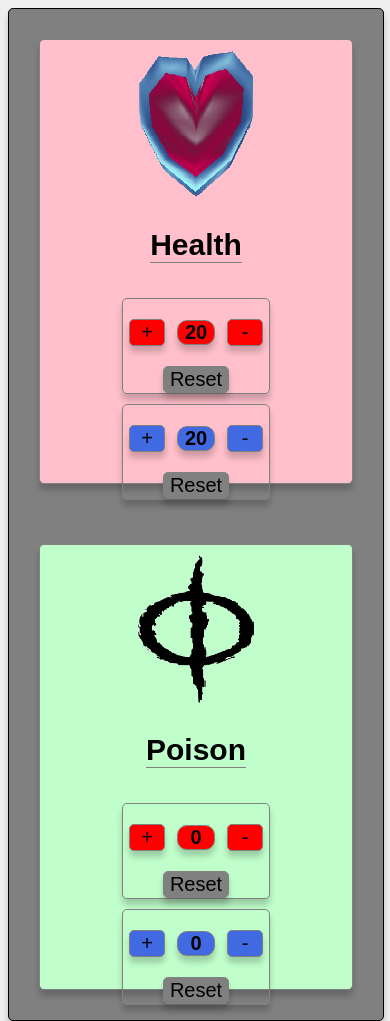
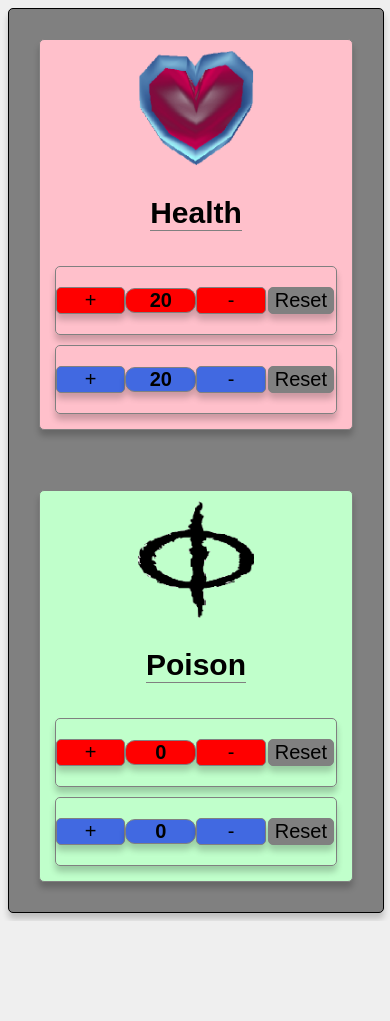
Before and after one commit to kekons4/mtg-counter, a website: page public/index.html in a window 390 px wide. Shown: the top 1021 px of the page. After the commit the page ends 921 px from the top, so only its background shows below. Drawn offline with nearby package versions, Linux system fonts and the light colour scheme; no server answers.

Commit message:
Update styles.css
added @media for better responsiveness

Co-Authored-By: tavonpour <tavonpour@users.noreply.github.com>

```diff
--- a/public/styles.css
+++ b/public/styles.css
@@ -6,7 +6,7 @@
 .container {
     display: flex;
     flex-direction: row;
-    flex-wrap: wrap;
+    flex-wrap: nowrap;
     justify-content: center;
     border: 1px black solid;
     width: 100%;
@@ -20,6 +20,7 @@
 /*-----------Health Stuff----------------------------*/
 
 .health-container {
+    position: relative;
     display: flex;
     flex-direction: row;
     flex-wrap: wrap;
@@ -49,14 +50,14 @@
 .health-counter-cont {
     display: flex;
     flex-direction: row;
-    flex-wrap: wrap;
+    flex-wrap: nowrap;
     justify-content: center;
     align-items: center;
     border: 1px grey solid;
     border-radius: 5px;
     box-shadow: 0 6px 6px rgba(0,0,0,0.2);
     margin: 5px;
-    width: 50%;
+    width: 75%;
     text-align: center;
 }
 
@@ -88,6 +89,9 @@
 }
 
 .health-button-red {
+    display: flex;
+    justify-content: center;
+    align-items: center;
     border: 1px grey solid;
     border-radius: 5px;
     background-color: red;
@@ -102,6 +106,9 @@
 }
 
 .health-button-blue {
+    display: flex;
+    justify-content: center;
+    align-items: center;
     border: 1px grey solid;
     border-radius: 5px;
     background-color: royalblue;
@@ -119,6 +126,7 @@
 
 
 .poison-container {
+    position: relative;
     display: flex;
     flex-direction: row;
     flex-wrap: wrap;
@@ -147,14 +155,14 @@
 .poison-counter-cont {
     display: flex;
     flex-direction: row;
-    flex-wrap: wrap;
+    flex-wrap: nowrap;
     justify-content: center;
     align-items: center;
     border: 1px grey solid;
     border-radius: 5px;
     box-shadow: 0 6px 6px rgba(0,0,0,0.2);
     margin: 5px;
-    width: 50%;
+    width: 75%;
     text-align: center;
 }
 
@@ -186,6 +194,9 @@
 }
 
 .poison-button-red {
+    display: flex;
+    justify-content: center;
+    align-items: center;
     border: 1px grey solid;
     border-radius: 5px;
     background-color: red;
@@ -196,6 +207,9 @@
 }
 
 .poison-button-blue {
+    display: flex;
+    justify-content: center;
+    align-items: center;
     border: 1px grey solid;
     border-radius: 5px;
     background-color: royalblue;
@@ -220,3 +234,26 @@
 .counter-reset:hover {
     background-color: lightgrey;
 }
+
+@media screen and (max-width: 600px) {
+    .container {
+        flex-wrap: wrap;
+    }
+
+    .health-container {
+        height: 100%;
+    }
+
+    .poison-container {
+        height: 100%;
+    }
+
+    .health-counter-cont {
+        width: 100%;
+    }
+
+    .poison-counter-cont {
+        width: 100%;
+    }
+
+}
```
